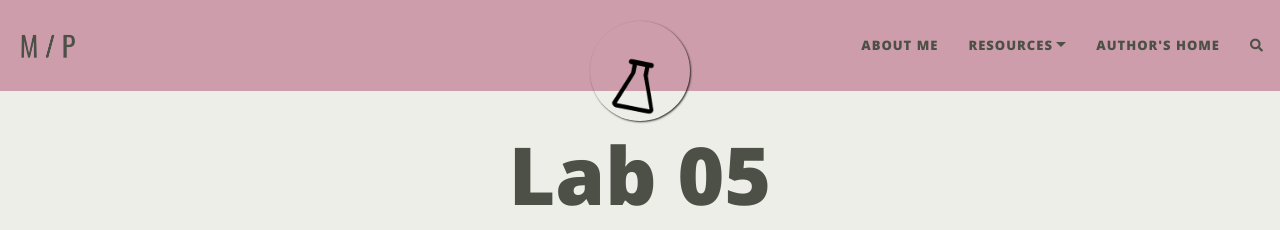
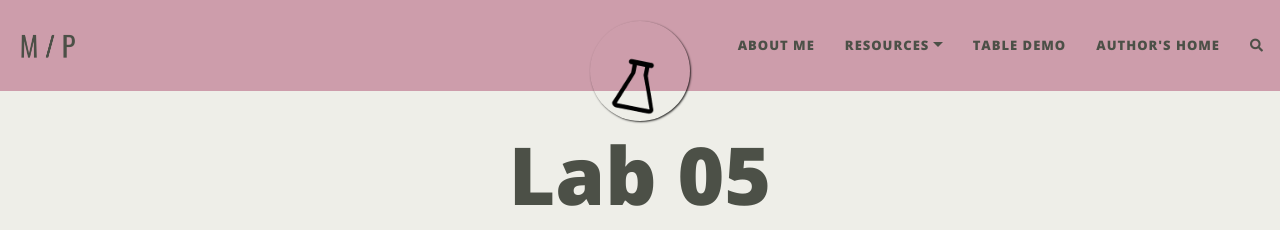
Before and after one commit to M-Gamez/Lab-05, a Jekyll site: the page built from index.html, in a window 1280 px wide. Shown: the top 230 px of the page. Built offline with Jekyll 4.4.1, drawn with Linux system fonts in a browser that asks for light colours; nearby versions of some CDN libraries; the list of posts is cut into pages by our own code; comment, search, counter and statistics services are not loaded.

Commit message:
Update _config.yml

```diff
--- a/_config.yml
+++ b/_config.yml
@@ -19,6 +19,7 @@ navbar-links:
     - Beautiful Jekyll: "http://deanattali.com/beautiful-jekyll/"
     - Learn markdown: "http://www.markdowntutorial.com/"
     - Getting Started: "getstarted"
+  Table Demo: "table-demo"
   Author's home: "https://imgur.com/YEFdZaX"
 
 # --- Logo --- #
```
